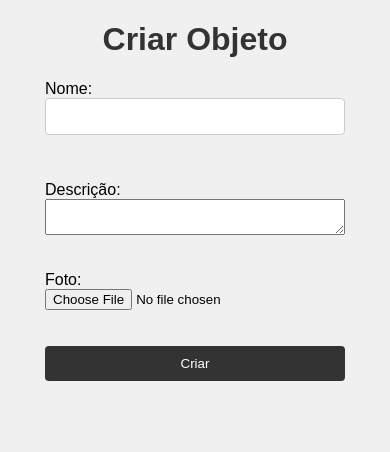
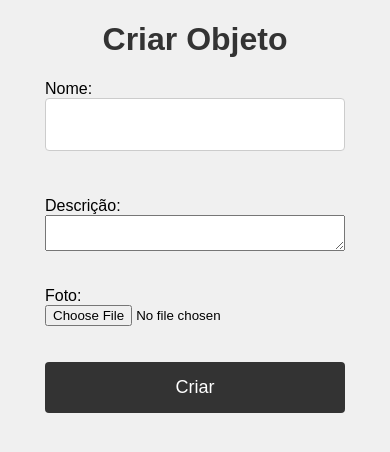
Before and after one commit to AlessandrodeAlmeida2/django-hello-world, a Django app: page / in a window 390 px wide. Shown: the top 452 px of the page. Run offline with Django 4.2, Linux system fonts and the light colour scheme.

Commit message:
Update style.css

```diff
--- a/static/myapp/style.css
+++ b/static/myapp/style.css
@@ -43,3 +43,10 @@ input[type="submit"] {
     color: white;
     cursor: pointer;
 }
+
+@media screen and (max-width: 600px) {
+    input[type="text"], input[type="submit"] {
+        font-size: 18px;
+        padding: 15px;
+    }
+}
```
